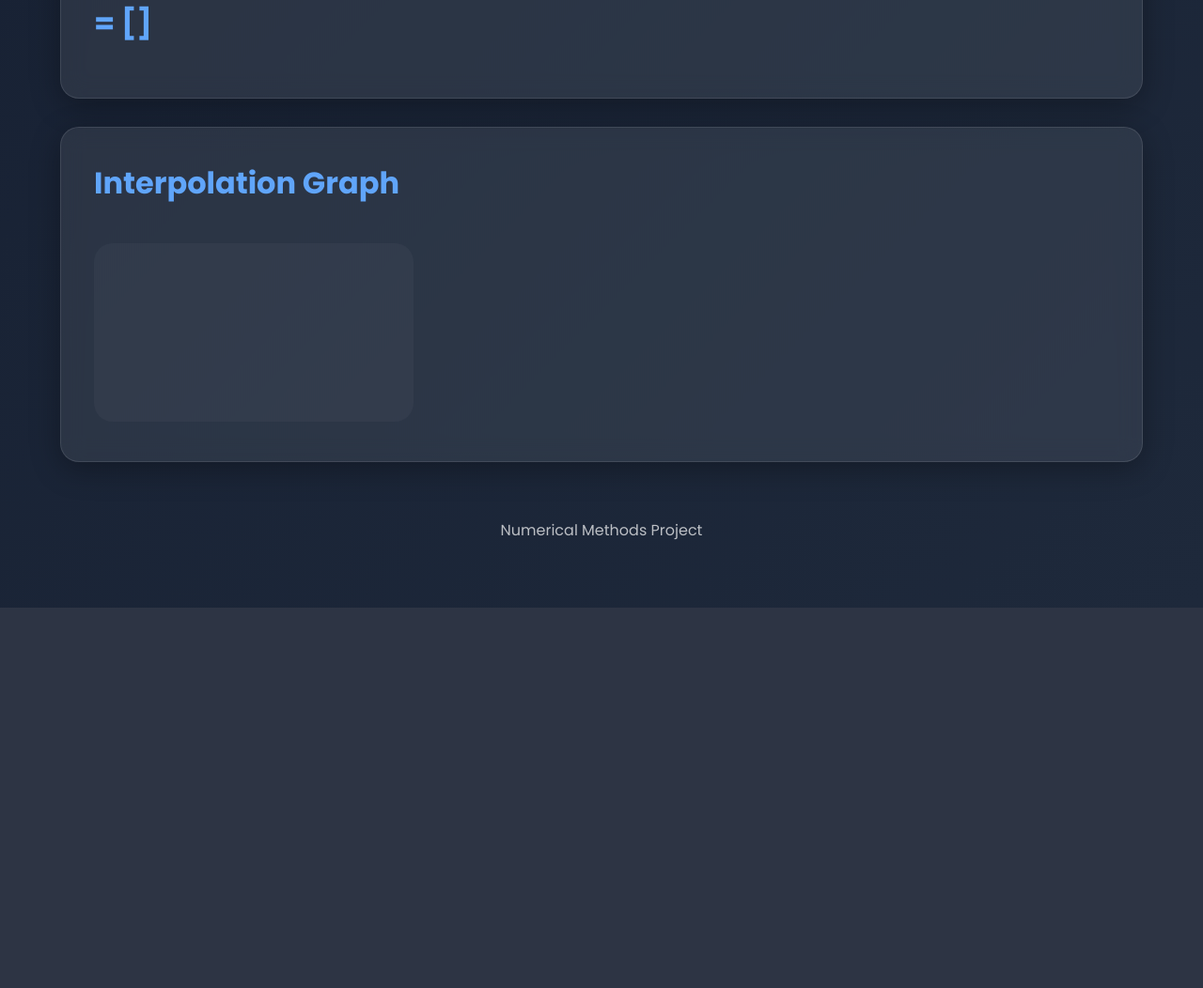
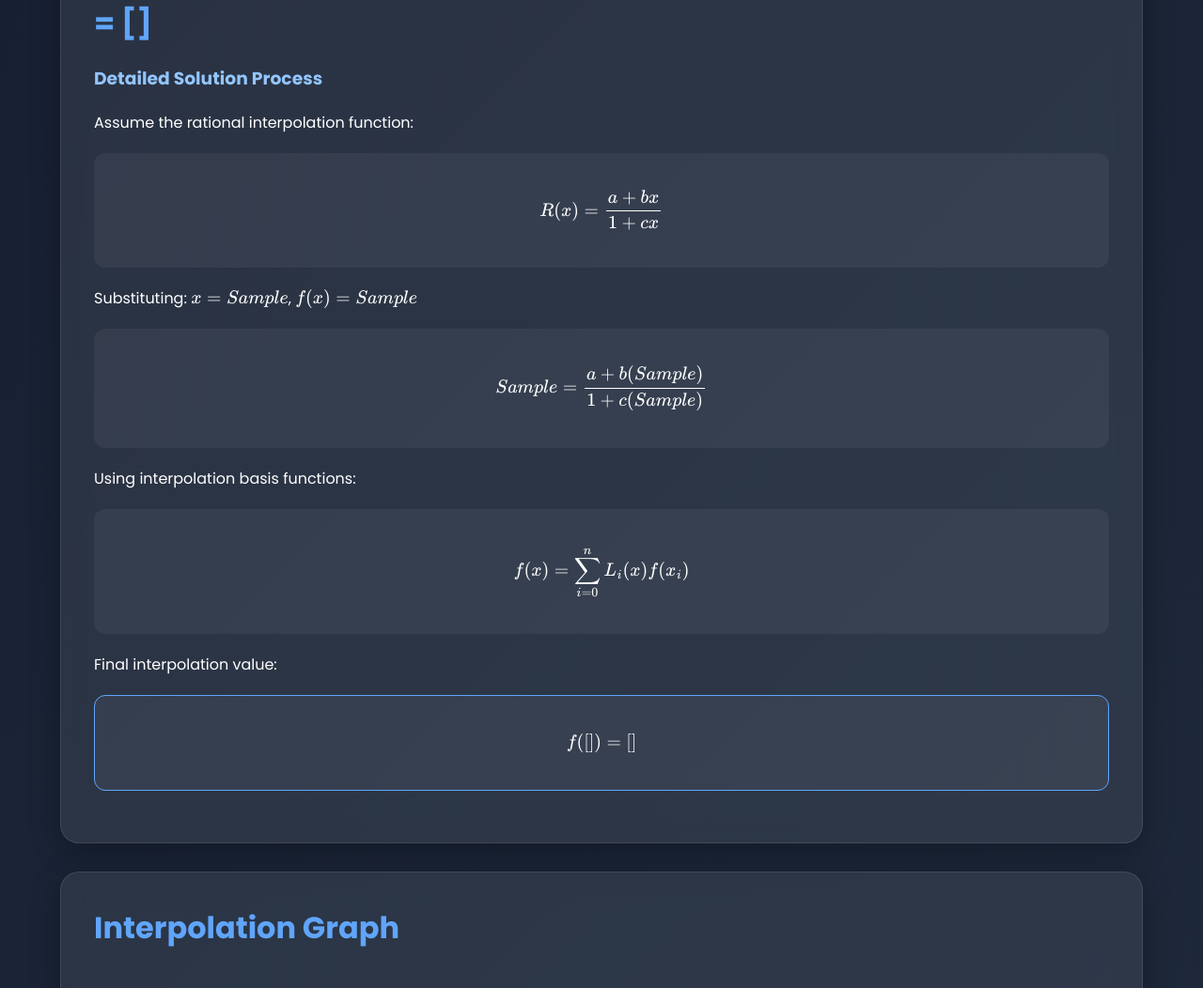
Before and after one commit to aerances/rational-interpolation, a Flask app: template templates/index.html in a window 1280 px wide. Shown: the part 3108-4160 px from the top of the page at 94% size. Before the commit the page ends 3755 px from the top, so only its background shows below. Run offline with Flask 3, Linux system fonts and the light colour scheme; the template is opened without the code that fills it: most values are stand-ins (such as "Sample title", 1, 10 or a date in 2020); a map, chart or similar area stays blank.

Commit message:
Update index.html

```diff
--- a/templates/index.html
+++ b/templates/index.html
@@ -288,6 +288,8 @@
         {% endfor %}
 
     </table>
+
+    <!-- FINAL COMPUTATION -->
     <div class="final-step">
 
         <h3>Final Computation</h3>
@@ -309,6 +311,75 @@
         </p>
 
         <h2>= {{ result }}</h2>
+
+    </div>
+
+    <!-- DETAILED PROCESS -->
+    <div class="detailed-process">
+
+        <h3>Detailed Solution Process</h3>
+
+        <p>
+            Assume the rational interpolation function:
+        </p>
+
+        <div class="formula">
+
+            \[
+            R(x)=\frac{a+bx}{1+cx}
+            \]
+
+        </div>
+
+        {% for i in range(x_points|length) %}
+
+        <p>
+            Substituting:
+            \(x={{ x_points[i] }}\),
+            \(f(x)={{ y_points[i] }}\)
+        </p>
+
+        <div class="formula">
+
+            \[
+            {{ y_points[i] }}
+            =
+            \frac{
+                a + b({{ x_points[i] }})
+            }{
+                1 + c({{ x_points[i] }})
+            }
+            \]
+
+        </div>
+
+        {% endfor %}
+
+        <p>
+            Using interpolation basis functions:
+        </p>
+
+        <div class="formula">
+
+            \[
+            f(x)=\sum_{i=0}^{n}L_i(x)f(x_i)
+            \]
+
+        </div>
+
+        <p>
+            Final interpolation value:
+        </p>
+
+        <div class="formula final-formula">
+
+            \[
+            f({{ user_x }}) = {{ result }}
+            \]
+
+        </div>
+
+    </div>
 
 </div>
 
```
Lines whose indentation alone changed are shown as unchanged.
